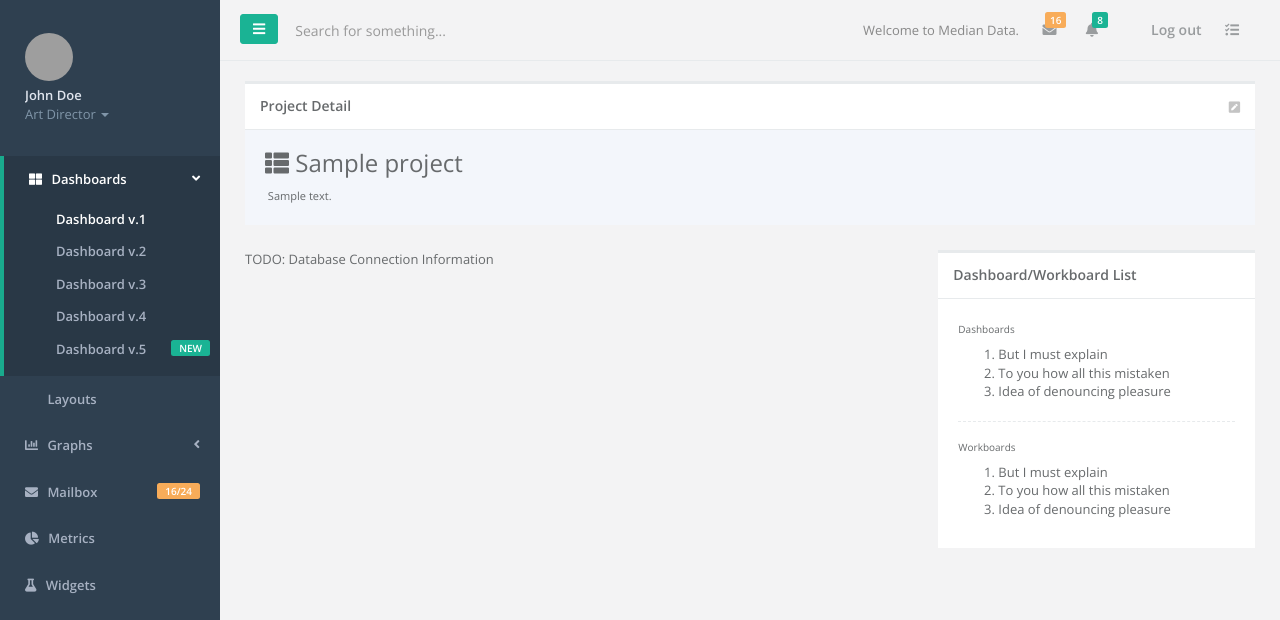
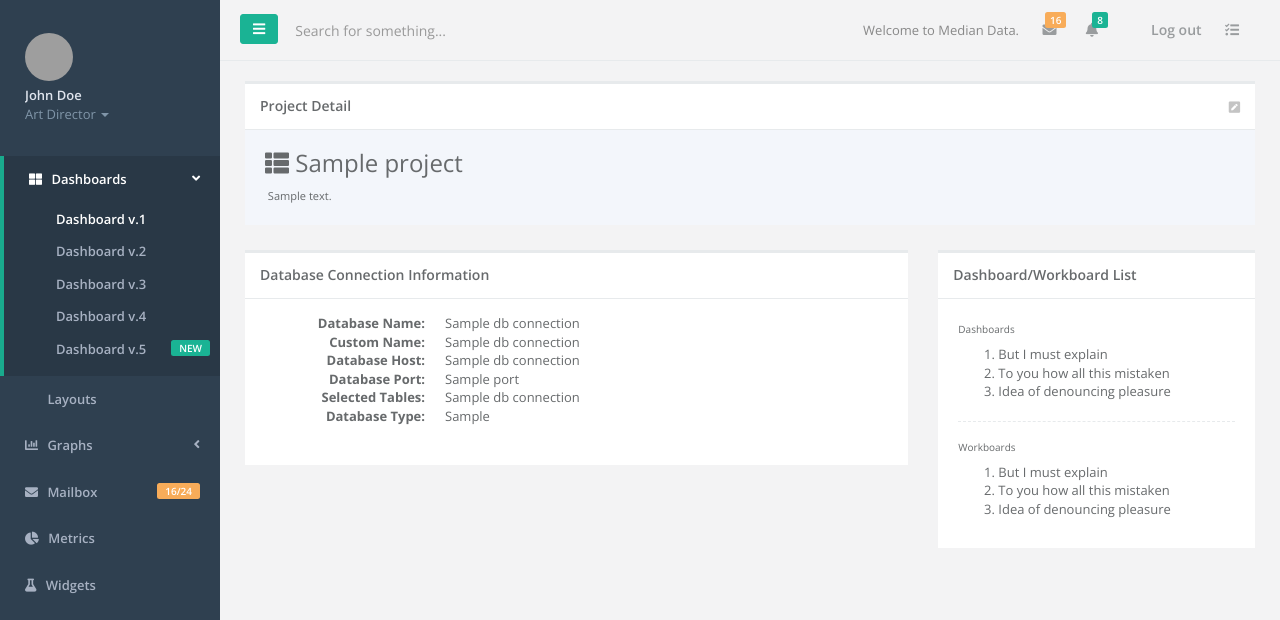
Before and after one commit to imtiaz-emu/mediandata, a Django app: template src/templates/projects/show.html in a window 1280 px wide. Shown: the top 620 px of the page. Run offline with Django 3.2, Linux system fonts and the light colour scheme; the template is opened without the code that fills it: most values are stand-ins (such as "Sample title", 1, 10 or a date in 2020); some libraries are stand-ins or nearby versions; grey boxes are pictures that could not be loaded.

Commit message:
Upload CSV form fixed

```diff
--- a/src/connected_databases/urls.py
+++ b/src/connected_databases/urls.py
@@ -3,5 +3,5 @@ from .views import connect, create_csv
 
 urlpatterns = [
 	url(r'^connect/$', connect, name='connect'),
-	url(r'^create/$', create_csv, name='create'),
+	url(r'^create_csv/$', create_csv, name='create_csv'),
 ]
--- a/src/static/js/custom.js
+++ b/src/static/js/custom.js
@@ -11,6 +11,20 @@ $(document).ready(function () {
           $('#sheet-upload-from').addClass('hidden');
           $('#data-connection-from').addClass('show');
           $('#data-connection-from').removeClass('hidden');
+        }
+      });
+
+  $('#uploadConnectionCSV').change(function () {
+    var val = $(this).val().toLowerCase(),
+        regex = new RegExp("(.*?)\.(csv|xlsx|xls|xlsm)$");
+
+    if (!(regex.test(val))) {
+      $(this).val('');
+      $("#upload-connection-btn").attr('disabled', true);
+      alert('Please select correct file format. Supported: CSV, EXCEL');
+    }
+    else {
+      $("#upload-connection-btn").attr('disabled', false);
     }
   });
 
--- a/src/templates/projects/show.html
+++ b/src/templates/projects/show.html
@@ -29,8 +29,27 @@
     <div class="row">
       <div class="col-md-8">
         {% if db_connection %}
-          TODO: Database Connection Information
-
+          <div class="ibox float-e-margins">
+            <div class="ibox-title">
+              <h5>Database Connection Information</h5>
+            </div>
+            <div class="ibox-content">
+              <dl class="dl-horizontal">
+                <dt>Database Name:</dt>
+                <dd>{{ db_connection.database_name }}</dd>
+                <dt>Custom Name:</dt>
+                <dd>{{ db_connection.custom_name }}</dd>
+                <dt>Database Host:</dt>
+                <dd>{{ db_connection.host_name }}</dd>
+                <dt>Database Port:</dt>
+                <dd>{{ db_connection.port }}</dd>
+                <dt>Selected Tables:</dt>
+                <dd>{{ db_connection.table_names }}</dd>
+                <dt>Database Type:</dt>
+                <dd>{{ db_connection.get_database_type_display }}</dd>
+              </dl>
+            </div>
+          </div>
         {% else %}
           <div class="ibox float-e-margins">
             <div class="ibox-title">
@@ -51,7 +70,7 @@
             </div>
           </div>
           {% include 'projects/connection_form.html' with project_id=project.pk form=connection_form %}
-          {% include 'projects/upload_form.html' with project_id=project.pk %}
+          {% include 'projects/upload_form.html' with project_id=project.pk form=upload_form %}
         {% endif %}
       </div>
       <div class="col-md-4">
```
Also changed, not shown: src/templates/projects/upload_form.html (+7 -4 lines). Lines whose indentation alone changed are shown as unchanged.
